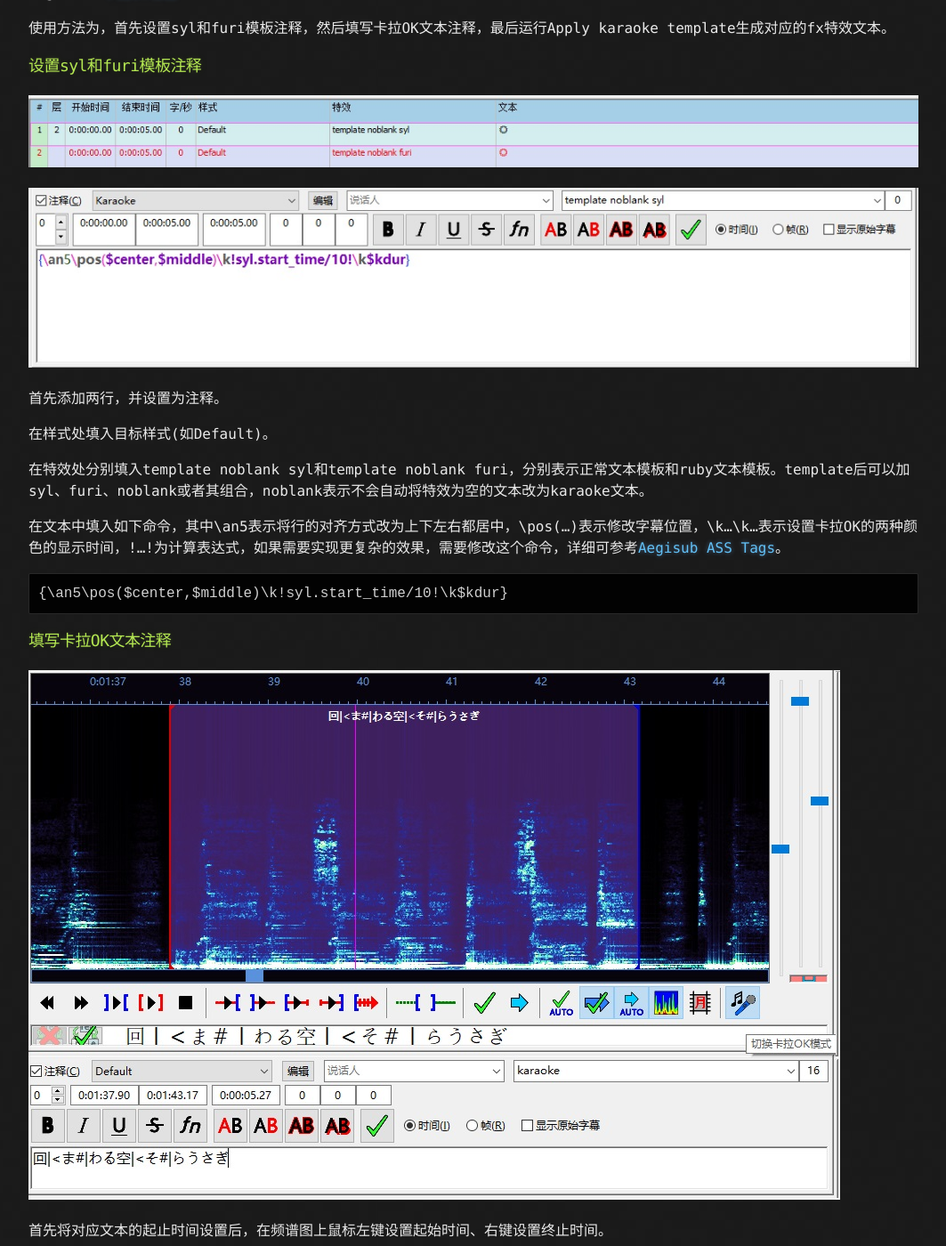
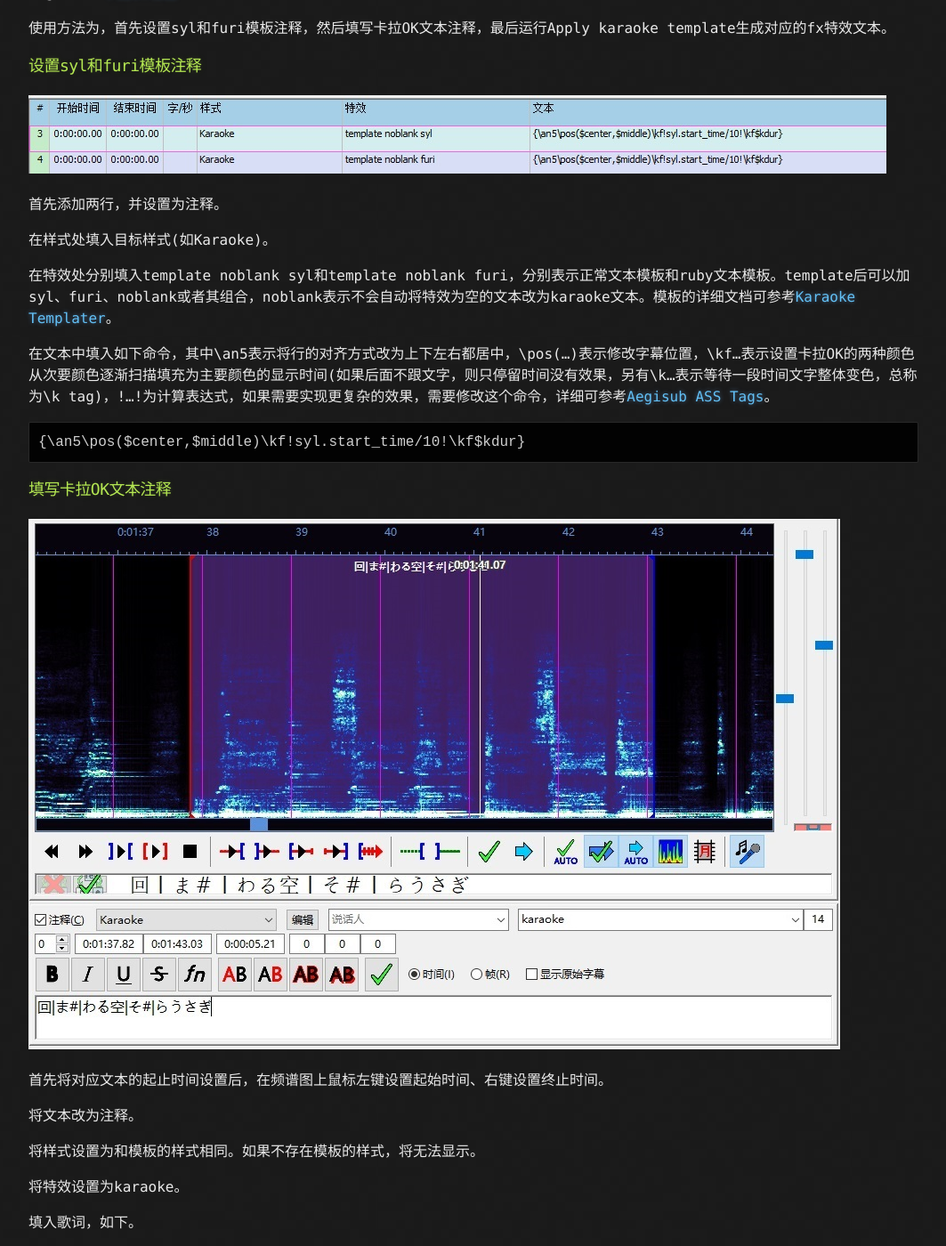
Before and after one commit to IanusInferus/ianusinferus.github.io, a Jekyll site: the page built from posts/202105/20210522_aegisub_ruby.md, in a window 1280 px wide and 1400 px high, scrolled down 1750 px. Shown: the whole window at 89% size, without its empty margins (108-1171 px from the left). Built offline with Jekyll 4.4.1, drawn with Linux system fonts in a browser that asks for light colours; comment, search, counter and statistics services are not loaded; some of the changed text lies outside the part shown.

Commit message:
更新“如何在Aegisub中实现ruby功能”

```diff
--- a/posts/202105/20210522_aegisub_ruby.md
+++ b/posts/202105/20210522_aegisub_ruby.md
@@ -30,21 +30,19 @@ Aegisub的[卡拉OK功能](https://aegi.vmoe.info/docs/3.0/Furigana_karaoke/)是
 
 ![aegisub_03.jpg](aegisub_03.jpg)
 
-![aegisub_04.jpg](aegisub_04.jpg)
-
 首先添加两行，并设置为注释。
 
-在样式处填入目标样式(如Default)。
+在样式处填入目标样式(如Karaoke)。
 
-在特效处分别填入template noblank syl和template noblank furi，分别表示正常文本模板和ruby文本模板。template后可以加syl、furi、noblank或者其组合，noblank表示不会自动将特效为空的文本改为karaoke文本。
+在特效处分别填入template noblank syl和template noblank furi，分别表示正常文本模板和ruby文本模板。template后可以加syl、furi、noblank或者其组合，noblank表示不会自动将特效为空的文本改为karaoke文本。模板的详细文档可参考[Karaoke Templater](https://aegi.vmoe.info/docs/3.1/Automation/Karaoke_Templater/)。
 
-在文本中填入如下命令，其中\an5表示将行的对齐方式改为上下左右都居中，\pos(...)表示修改字幕位置，\k...\k...表示设置卡拉OK的两种颜色的显示时间，!...!为计算表达式，如果需要实现更复杂的效果，需要修改这个命令，详细可参考[Aegisub ASS Tags](https://aegi.vmoe.info/docs/3.1/ASS_Tags/)。
+在文本中填入如下命令，其中\an5表示将行的对齐方式改为上下左右都居中，\pos(...)表示修改字幕位置，\kf...表示设置卡拉OK的两种颜色从次要颜色逐渐扫描填充为主要颜色的显示时间(如果后面不跟文字，则只停留时间没有效果，另有\k...表示等待一段时间文字整体变色，总称为\k tag)，!...!为计算表达式，如果需要实现更复杂的效果，需要修改这个命令，详细可参考[Aegisub ASS Tags](https://aegi.vmoe.info/docs/3.1/ASS_Tags/)。
 
-    {\an5\pos($center,$middle)\k!syl.start_time/10!\k$kdur}
+    {\an5\pos($center,$middle)\kf!syl.start_time/10!\kf$kdur}
 
 ### 填写卡拉OK文本注释
 
-![aegisub_05.jpg](aegisub_05.jpg)
+![aegisub_04.jpg](aegisub_04.jpg)
 
 首先将对应文本的起止时间设置后，在频谱图上鼠标左键设置起始时间、右键设置终止时间。
 
@@ -56,19 +54,19 @@ Aegisub的[卡拉OK功能](https://aegi.vmoe.info/docs/3.0/Furigana_karaoke/)是
 
 填入歌词，如下。
 
-    回|<ま#|わる空|<そ#|らうさぎ
+    回|ま#|わる空|そ#|らうさぎ
 
 选择切换卡拉OK模式(工具栏最右边的麦克风和音符的图标)，在每个音的位置点击鼠标左键进行切分，再点击一次取消该位置。
 
-在上方频谱图中左右拖动黄色虚线标定音节位置。
+在上方频谱图中左右拖动黄色虚线标定音节位置。鼠标左键选择音节，空格播放改音节。
 
 点击卡拉OK栏中的绿色勾提交音节。
 
-![aegisub_06.jpg](aegisub_06.jpg)
+![aegisub_05.jpg](aegisub_05.jpg)
 
-可以得到如下文本，其中{\k...}表示后面的音节长度为...厘秒，“\|”用于分隔汉字和假名(或主要文本和ruby文本)，“\<”用于标注第一个假名，“#”用于标注一个汉字的第二个及以后的音节。
+可以得到如下文本，其中{\k...}表示后面的音节长度为...厘秒，“\|”用于分隔汉字和假名(或主要文本和ruby文本，另有变种“\|\<”用于阻止两个汉字的假名连接在一起，需要标注在汉字的第一个假名上)，“#”用于标注一个汉字的第二个及以后的音节。
 
-    {\k33}回|<ま{\k71}#|わ{\k56}る{\k87}空|<そ{\k84}#|ら{\k57}う{\k90}さ{\k49}ぎ
+    {\k33}回|ま{\k71}#|わ{\k56}る{\k87}空|そ{\k84}#|ら{\k57}う{\k90}さ{\k49}ぎ
 
 点击工具栏最下方的绿色勾提交文本。
 
@@ -76,15 +74,11 @@ Aegisub的[卡拉OK功能](https://aegi.vmoe.info/docs/3.0/Furigana_karaoke/)是
 
 点击菜单-自动化-Apply karaoke template，即可生成带fx特效的文本。
 
+![aegisub_06.jpg](aegisub_06.jpg)
+
+可以看到每个\k tag和它后面跟的字都已经拆分并设置好执行时间了。
+
 ![aegisub_07.jpg](aegisub_07.jpg)
-
-![aegisub_08.jpg](aegisub_08.jpg)
-
-![aegisub_09.jpg](aegisub_09.jpg)
-
-可以看到每个字都已经拆分好，并设置好位置了。
-
-![aegisub_10.jpg](aegisub_10.jpg)
 
 如果想要修改字体颜色或其他样式，可以在菜单-字幕-样式管理器中修改。主要颜色在音节开始后显示，次要颜色在音节开始前显示。运行Apply karaoke template后会自动生成每个样式的furigana版本，为原始样式将字体大小改为一半得到，生成后可以单独修改样式。
 
@@ -96,14 +90,18 @@ Aegisub的[卡拉OK功能](https://aegi.vmoe.info/docs/3.0/Furigana_karaoke/)是
 
 另外卡拉OK文本注释中的每个音节时长也不再需要，可以全部改为{\k1}。多个字可以连接到一起，但文本的最开头以及假名和下一个汉字分隔的时候仍然必须有{\k1}。以下为三条带ruby文本的例子。
 
-    {\k1}振|<ふ{\k1}り{\k1}仮|<が{\k1}名|<な
-    {\k1}拼|<pīn{\k1}音|<yīn
-    {\k1}とある科学の{\k1}超電磁砲|<レールガン
+    {\k1}振|ふ{\k1}り{\k1}仮|が{\k1}名|<な
+    {\k1}连写的{\k1}拼|pīn{\k1}音|yīn{\k1}  断开的{\k1}拼|pīn{\k1}音|<yīn
+    {\k1}とある科学の{\k1}超電磁砲|レールガン
 
 效果如下。
 
-![aegisub_11.jpg](aegisub_11.jpg)
+![aegisub_08.jpg](aegisub_08.jpg)
 
 ## 示例
 
-下载地址 [aegisub_ruby_example.zip](aegisub_ruby_example.zip)
+下载地址 [aegisub_ruby_example.ass](aegisub_ruby_example.ass)
+
+## 修改记录
+
+2021-10-12 将模板中的\k改为更常用的\kf，增加对“\|\<”的说明，更新对应的图片。
```
Also changed, not shown: posts/202105/aegisub_01.jpg, posts/202105/aegisub_02.jpg, posts/202105/aegisub_03.jpg, posts/202105/aegisub_04.jpg, posts/202105/aegisub_05.jpg, posts/202105/aegisub_06.jpg, posts/202105/aegisub_07.jpg, posts/202105/aegisub_08.jpg, posts/202105/aegisub_09.jpg (deleted), posts/202105/aegisub_10.jpg (deleted), posts/202105/aegisub_11.jpg (deleted), 2 other files.
